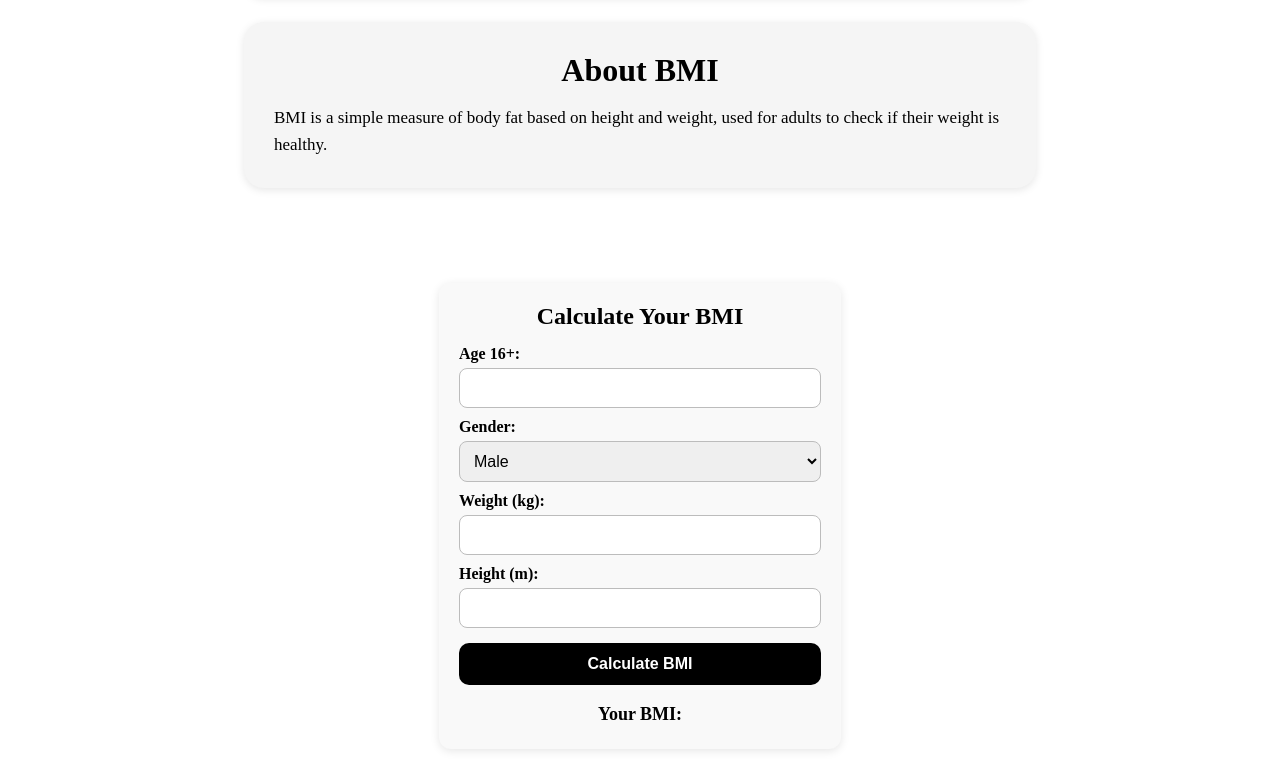
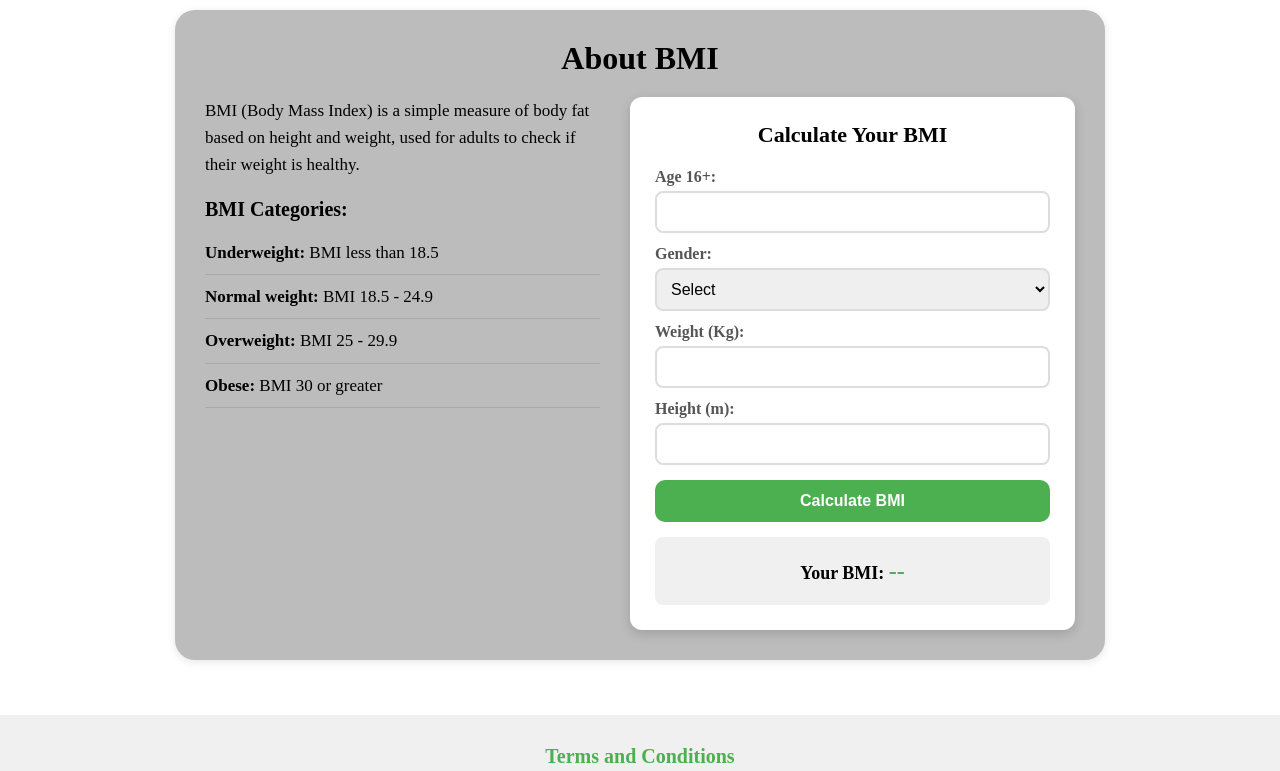
Before and after one commit to jccglynn-lgtm/iHeartFitness, a plain HTML site: page Nutrition.html in a window 1280 px wide. Shown: the part 689-1460 px from the top of the page. Drawn offline with Linux system fonts and the light colour scheme.

Commit message:
BMI almost done

```diff
--- a/Nutrition.html
+++ b/Nutrition.html
@@ -36,7 +36,7 @@
 
 <body>
 <main>
-    <div class="column">
+
     <div class="content">
 
         <h1>Nutrition</h1>
@@ -44,11 +44,11 @@
         <section class="block">
             <h2>About Diet</h2>
             <p>
-                Eat is a part of health Lifestyle in our life, it have nutrition and micro nutrition,
-                which help our body to be strong and fit. They are also cause impact on our mood and
-                energy level. The wrong food choice can lead to health problems like obesity,
-                <a href="https://my.clevelandclinic.org/health/diseases/7104-diabetes">diabete</a>, and <a href="https://my.clevelandclinic.org/health/diseases/24129-heart-disease">Heart Disease</a>.
-                So, right diet is very important for our life.
+                Eating is a part of a healthy lifestyle in our life. It provides nutrition and micronutrients,
+                which help our body to be strong and fit. They also impact our mood and
+                energy level. Wrong food choices can lead to health problems like obesity,
+                <a href="https://my.clevelandclinic.org/health/diseases/7104-diabetes">diabetes</a>, and <a href="https://my.clevelandclinic.org/health/diseases/24129-heart-disease">heart diseases</a>.
+                So, the right diet is very important for our life.
             </p>
         </section>
 
@@ -63,45 +63,54 @@
             </ul>
         </section>
 
-        <section class="block">
+        <section class="block bmi-block">
             <h2>About BMI</h2>
+
+            <div class="bmi-container">
+                <div class="bmi-info">
                     <p>
-                BMI is a simple measure of body fat based on height and weight, used
-                for adults to check if their weight is healthy.
+                        BMI (Body Mass Index) is a simple measure of body fat based on height and weight,
+                        used for adults to check if their weight is healthy.
                     </p>
+
+                    <h3>BMI Categories:</h3>
+                    <ul>
+                        <li><strong>Underweight:</strong> BMI less than 18.5</li>
+                        <li><strong>Normal weight:</strong> BMI 18.5 - 24.9</li>
+                        <li><strong>Overweight:</strong> BMI 25 - 29.9</li>
+                        <li><strong>Obese:</strong> BMI 30 or greater</li>
+                    </ul>
+                </div>
+
+                <div class="bmi-calculator">
+                    <h3>Calculate Your BMI</h3>
+
+                    <label for="age">Age 16+:</label>
+                    <input type="number" id="age" min="16">
+
+                    <label for="gender">Gender:</label>
+                    <select id="gender">
+                        <option value="">Select</option>
+                        <option value="male">Male</option>
+                        <option value="female">Female</option>
+                    </select>
+
+                    <label for="weight">Weight (Kg):</label>
+                    <input type="number" id="weight" min="1" steps="0.1">
+
+                    <label for="height">Height (m):</label>
+                    <input type="number" id="height" min="0.5" max="3" step="0.01">
+
+                    <button onclick="calcBMI=calcBMI()">Calculate BMI</button>
+
+                    <p class="bmi-result">Your BMI: <span id="bmi-output">--</span></p>
+                </div>
+            </div>
         </section>
 
     </div>
 </main>
- <!--BMI calculator on java script-->
-<section class="bmi-section">
 
-    <div class="bmi-left">
-        <h3>Calculate Your BMI</h3>
-
-        <label>Age 16+:</label>
-        <input type="number" id="age">
-
-        <label>Gender:</label>
-        <select id="gender">
-            <option value="male">Male</option>
-            <option value="female">Female</option>
-        </select>
-
-        <label>Weight (kg):</label>
-        <input type="number" id="weight">
-
-        <label>Height (m):</label>
-        <input type="number" step="0.01" id="height">
-
-        <button onclick="calcBMI()">Calculate BMI</button>
-
-        <p class="bmi-result">Your BMI: <span id="bmi-output"></span></p>
-    </div>
-    </div>
-
-</section>
-            </main>
 <footer class="site-footer">
     <div class="footer-wrapper">
         <h3>Terms and Conditions</h3>
--- a/css/Nutrition.css
+++ b/css/Nutrition.css
@@ -1,5 +1,9 @@
+* {
+    box-sizing: border-box;
+}
+
 .content {
-    max-width: 700px;
+    max-width: 1200px;
     width: 90%;
     margin: 20px auto;
     padding: 10px;
@@ -9,7 +13,16 @@ h1, h2 {
     text-align: center;
     margin-bottom: 15px;
 }
-
+h1 {
+    font-size: 36px;
+}
+h2 {
+    font-size: 28px;
+}
+h3 {
+    font-size: 20px;
+    margin-bottom: 10px;
+}
 
 .block {
     background: #f5f5f5;
@@ -19,8 +32,8 @@ h1, h2 {
     box-shadow: 0 2px 8px rgba(0,0,0,0.1);
     margin-left: auto;
     margin-right: auto;
-    width: 90%;
-    max-width: 700px;
+    width: 100%;
+    max-width: 1200px;
 }
 
 
@@ -31,63 +44,92 @@ p, li {
 
 ul {
     padding-left: 40px;
+    margin-bottom: 15px;
 }
+
 /*-----------------*/
 /*link style */
 /*-----------------*/
+
 a {
     color: rgb(0, 72, 196);
     font-weight: 600;
     text-decoration: none;
-
 }
 a:hover {
     text-decoration: underline;
 }
 
-.bmi-section {
-    max-width: 500px;
-    margin: 40px auto;
-    padding: 0 20px;
+.bmi-block {
+    background: #bcbcbc;
 }
 
-
-.bmi-left {
-    background: #f9f9f9;
-    padding: 20px;
-    border-radius: 12px;
-    box-shadow: 0 2px 10px rgba(0,0,0,0.1);
-    width: 100%;
+.bmi-container {
+    display: flex;
+    gap: 30px;
+    margin-top: 20px;
+    flex-wrap: wrap;
 }
 
-.bmi-left h3 {
-    text-align: center;
-    margin-bottom: 15px;
-    font-size: 24px;
+.bmi-info {
+    flex: 1;
+    min-width: 280px;
 }
 
-.bmi-left label {
+.bmi-info h3 {
+    margin-top: 20px;
+}
+.bmi-info ul {
+    list-style: none;
+    padding-left: 0;
+}
+.bmi-info li {
+    padding: 8px 0;
+    border-bottom: 1px solid rgba(0, 0, 0, 0.1);
+}
+.bmi-calculator {
+    flex: 1;
+    min-width: 280px;
+    background: white;
+    padding: 25px;
+    border-radius: 12px;
+    box-shadow: 0 4px 12px rgba(0, 0, 0, 0.15);
+}
+.bmi-calculator h3 {
+    text-align: center;
+    margin-top: 0;
+    margin-bottom: 20px;
+    font-size: 22px;
+}
+.bmi-calculator label {
     display: block;
-    margin-top: 10px;
+    margin-top: 12px;
     font-weight: bold;
+    color: #555;
 }
 
-.bmi-left input,
-.bmi-left select {
+.bmi-calculator input,
+.bmi-calculator select {
     width: 100%;
     padding: 10px;
     margin-top: 5px;
     border-radius: 8px;
-    border: 1px solid #bcbcbc;
+    border: 2px solid #ddd;
     font-size: 16px;
     box-sizing: border-box;
+    transition: border-color 0.3s;
+}
+.bmi-calculator input:focus,
+.bmi-calculator select:focus {
+    outline: none;
+    border-color: #4CAF50;
 }
 
-.bmi-left button {
+.bmi-calculator button {
     width: 100%;
     margin-top: 15px;
     padding: 12px;
-    background: black;
+    background: #4CAF50;
     color: white;
     font-weight: bold;
     border-radius: 10px;
@@ -96,16 +138,24 @@ a:hover {
     font-size: 16px;
     transition: background 0.3s ease;
 }
-
-.bmi-left button:hover {
-    background: #333;
+.bmi-calculator button:hover {
+    background: #45a049;
 }
-
+.bmi-calculator button:active {
+    transform: scale(0.98);
+}
 .bmi-result {
     margin-top: 15px;
+    padding: 15px;
+    background: #f0f0f0;
+    border-radius: 8px;
+    text-align: center;
     font-size: 18px;
     font-weight: bold;
-    text-align: center;
+}
+#bmi-output {
+    color: #4CAF50;
+    font-size: 24px;
 }
 
 /* ------------------------------- */
@@ -119,6 +169,9 @@ a:hover {
     h2 {
         font-size: 22px;
     }
+    h3 {
+        font-size: 18px;
+    }
     .block {
         width: 95%;
         padding: 15px;
@@ -126,11 +179,12 @@ a:hover {
     p, li {
         font-size: 15px;
     }
-    .bmi-left {
+    .bmi-container {
+        flex-direction: column;
+        gap: 20px;
+    }
+    .bmi-calculator {
         padding: 15px;
-    }
-    .bmi-left h3 {
-        font-size: 20px;
     }
 }
 
@@ -146,9 +200,6 @@ a:hover {
         max-width: 750px;
         padding: 25px;
     }
-    .bmi-section{
-        max-width: 600px;
-    }
     h1 {
         font-size: 40px;
     }
@@ -158,6 +209,9 @@ a:hover {
     p, li {
         font-size: 18px;
     }
+    .bmi-container {
+        flex-direction: row;
+    }
 }
 
 /* ------------------------------- */
@@ -166,15 +220,12 @@ a:hover {
 @media (min-width: 1024px) {
 
     .content {
-        max-width: 900px;
+        max-width: 950px;
     }
 
     .block {
-        max-width: 900px;
+        max-width: 950px;
         padding: 30px;
-    }
-    .bmi-section {
-        max-width: 700px;
     }
     h1 {
         font-size: 44px;
@@ -182,19 +233,19 @@ a:hover {
     h2 {
         font-size: 32px;
     }
+    .nmi-container {
+        gap: 35px;
+    }
 }
 
 /* 1440px - NORMAL LAPTOPS */
 @media (min-width: 1440px) {
     .content {
-        max-width: 1000px;
+        max-width: 1200px;
     }
     .block {
-        max-width: 1000px;
+        max-width: 1200px;
         padding: 35px;
-    }
-    .bmi-section {
-        max-width: 800px;
     }
     h1 {
         font-size: 48px;
@@ -205,19 +256,19 @@ a:hover {
     p, li {
         font-size: 19px;
     }
+    .bmi-container {
+        gap: 40px;
+    }
 }
 
 /* 2560px - 4K MONITORS */
 @media (min-width: 2560px) {
     .content {
-        max-width: 1400px;
+        max-width: 1600px;
     }
     .block {
-        max-width: 1400px;
+        max-width: 1600px;
         padding: 45px;
-    }
-    .bmi-section {
-        max-width: 1000px;
     }
     h1 {
         font-size: 64px;
@@ -225,24 +276,26 @@ a:hover {
     h2 {
         font-size: 48px;
     }
-    .bmi-left h3 {
+    h3 {
         font-size: 32px;
     }
     p, li {
         font-size: 24px;
         line-height: 1.8;
     }
-
-    .bmi-left input,
-    .bmi-left select {
+    .bmi-calculator input,
+    .bmi-calculator select {
         font-size: 22px;
         padding: 16px;
     }
-    .bmi-left button {
+    .bmi-calculator button {
         font-size: 24px;
         padding: 20px;
     }
     .bmi-result {
         font-size: 26px;
     }
+    #bmi-output {
+        font-size: 36px;
+    }
 }
```
Lines whose indentation alone changed are shown as unchanged.
